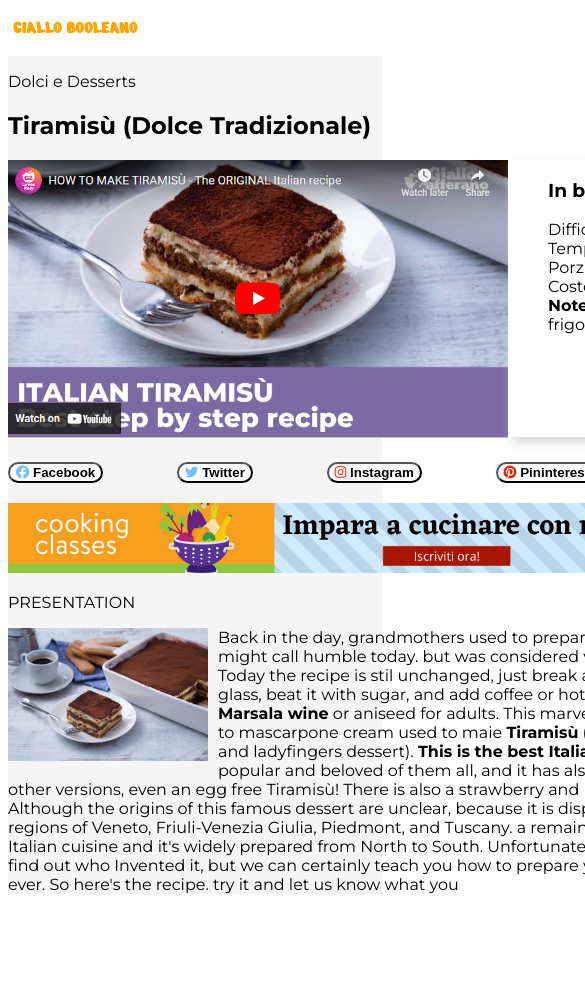
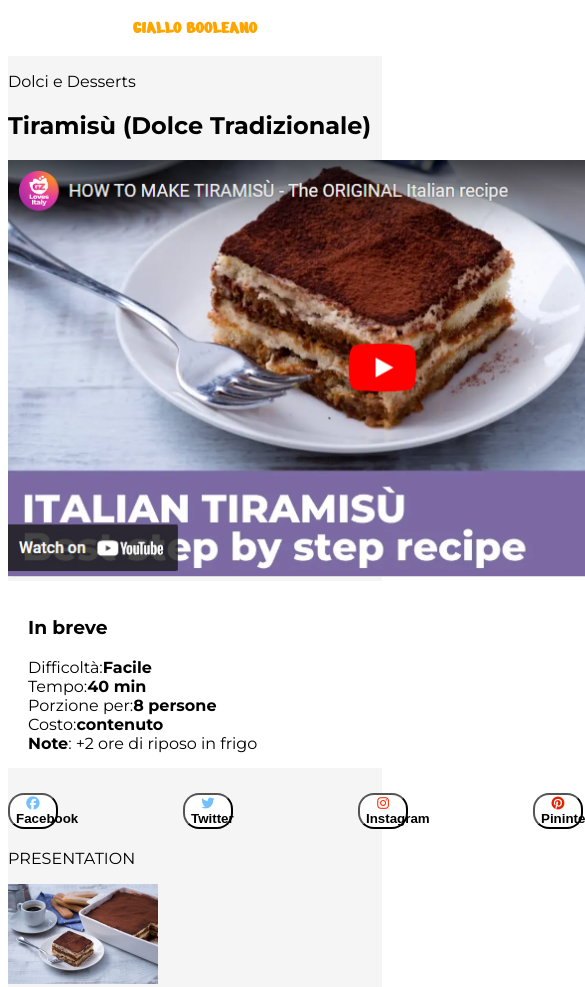
Before and after one commit to tabishfaisal/htmlcss-responsive-layout, a plain HTML site: page index.html in a window 390 px wide. Shown: the top 987 px of the page, 585 px wide, since content can reach past the window. Before the commit the page ends 910 px from the top, so only its background shows below. Drawn offline with Linux system fonts and the light colour scheme.

Commit message:
added version

```diff
--- a/style.css
+++ b/style.css
@@ -18,7 +18,7 @@ h1{
     border: 1px;
     font-size: 18px;
     background-color: white;
-    width: 1200px;
+    width: 100%;
     padding: 5px;
 }
 .main{
@@ -32,6 +32,7 @@ h1{
 .row{
     display: flex;
     flex-wrap: wrap;
+    max-width: 750px;
 }
 .col-12{
     width: 100%;
@@ -42,9 +43,14 @@ h1{
 .col-4{
     width: calc(100%*4/12);
     background-color: white;
-    box-shadow: 5px 5px 10px lightgray;
-    border: 1px;
     margin-bottom: 5px;
+}
+.text{
+    width: 100%;
+}
+.col-4>*{
+    padding-left: 20px;
+    margin-bottom: 15px;
 }
 .row-social{
     display: flex;
@@ -56,6 +62,7 @@ h1{
 .btn-social{
     background-color: white;
     border-radius: 15px;
+    width: 110px;
 }
 .row-banner{
     width: 100%;
@@ -68,11 +75,58 @@ h1{
     margin-bottom: 10px;
 }
 /*--section media query--*/
-/*--tablet--*/
-@media (max-width:600px) {
-    col-4{
+@media (max-width: 700px) {
+    .col-8{
         width: 100%;
+    }
+    .text{
+        display: inline-block
+    }
+    .col-4{
+        width: 100%;
+        display: flex;
+        flex-wrap: wrap;
+    }
+    .row-social{
+        width: 100%;
+        justify-content: space-between;
+    }
+    .icon-name{
+        display: none;
+    }
+}  /*--query for tablet--*/
+/*--starting query for mobile--*/
+@media (max-width:430px) {
+
+    .header-logo{
+        text-align: center;
+    }
+    .dolce{
+        display: none;
+    }
+    .icon-name{
+        display: none;
+    }
+    .btn-social{
+        width: 50px;
+        border-radius: 16px;
+    }
+    .row-banner{
+        display: none;
+    }
+    .img-tiramisu{
+        float: none;
+        width: 150px;
+        margin-bottom: 10px;
+        display: flex;
+        justify-content: center;
+    }
+    .col-4{
+        display: flex;
+        flex-wrap: wrap;
+        flex-direction: column;
     }
 
 
+
 }
```
